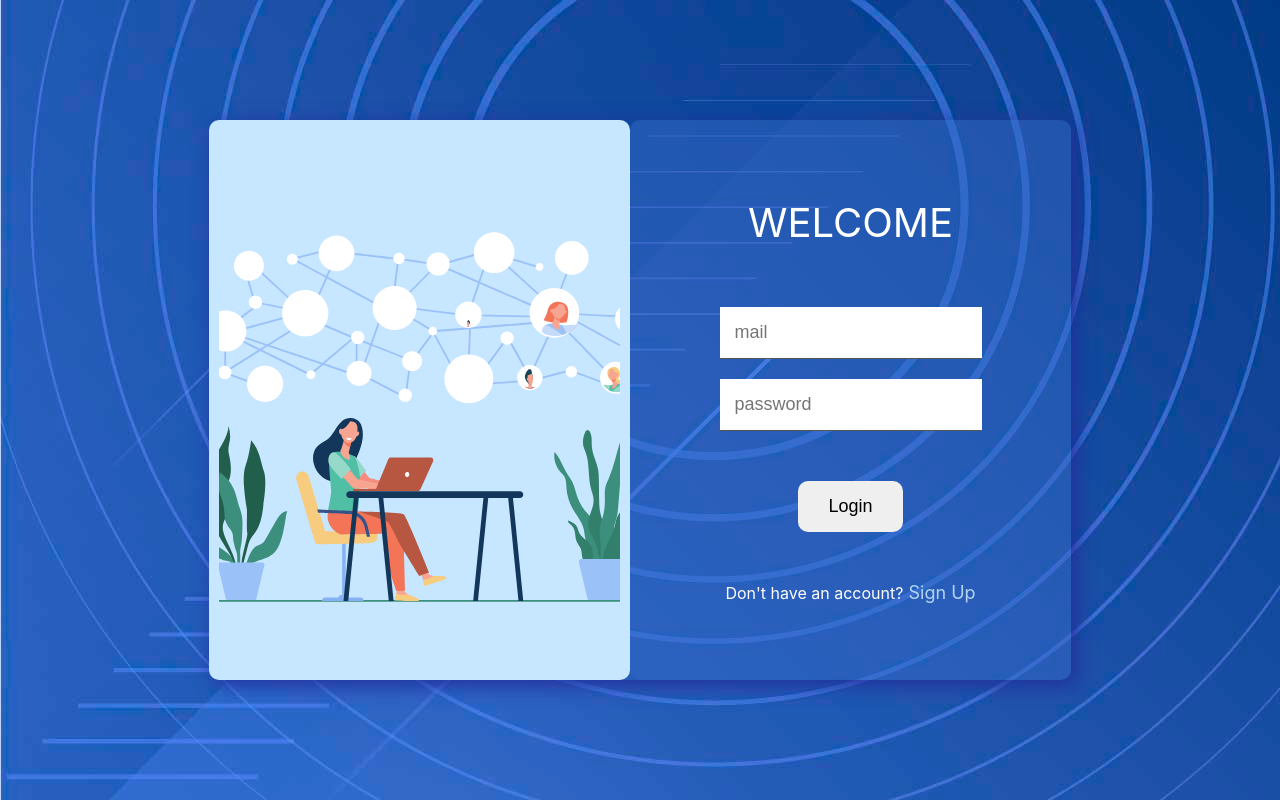
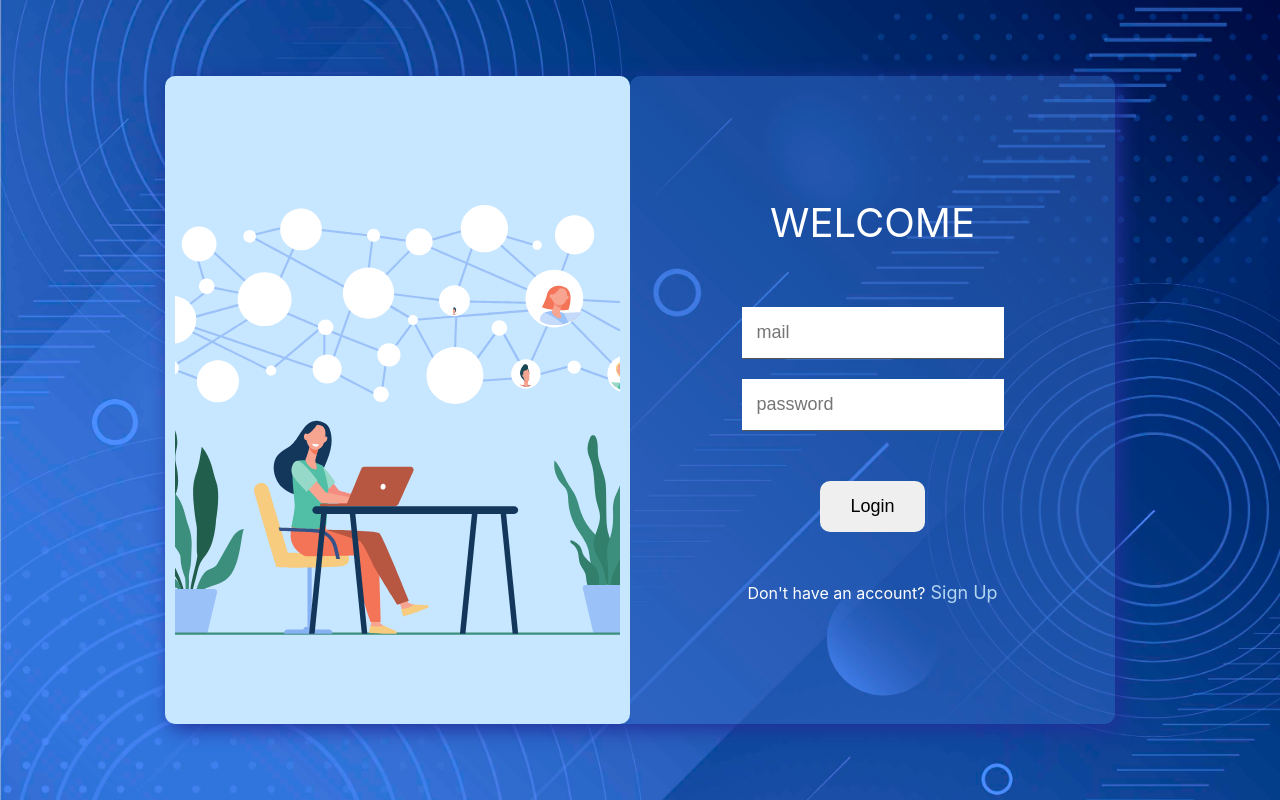
Before and after one commit to Harry-Anthony/chat-react, a React app: page /auth in a window 1280 px wide. Built offline with nearby package versions, Linux system fonts and the light colour scheme; no server answers.

Commit message:
fixe desing auth form

```diff
--- a/src/ui/Auth/Auth.module.css
+++ b/src/ui/Auth/Auth.module.css
@@ -8,7 +8,7 @@
 }
 
 .form {
-    height: 70vh;
+    height: 648px;
     display: flex;
     flex-direction: row;
     justify-content: space-between;
@@ -68,6 +68,7 @@ input:focus {
     display: flex;
     justify-content: center;
     align-items: center;
+    background-size: cover;
 }
 .form button {
     margin-top: 40px;
```
